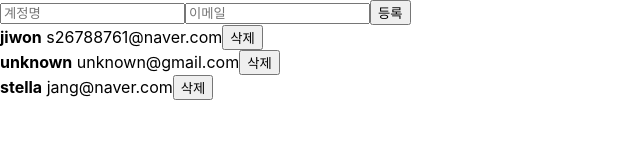
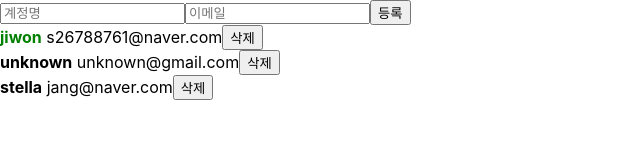
Before and after one commit to zwonlala/react_tutorial, a React (Create React App) app: page / in a window 1280 px wide. Shown: the top 160 px of the page, without its empty margins (0-640 px from the left). Built offline with nearby package versions, Linux system fonts and the light colour scheme.

Commit message:
16] 배열에 항목 수정하기 lecture 16 complete readme.md update

```diff
--- a/src/App.js
+++ b/src/App.js
@@ -27,17 +27,20 @@ function App() {
     {
       id: 1,
       username: 'jiwon',
-      email: 's26788761@naver.com'
+      email: 's26788761@naver.com',
+      active: true,
     },
     {
       id: 2,
       username: 'unknown',
-      email: 'unknown@gmail.com'
+      email: 'unknown@gmail.com',
+      active: false,
     },
     {
       id: 3,
       username: 'stella',
-      email: 'jang@naver.com'
+      email: 'jang@naver.com',
+      active: false,
     }
   ]);
 
@@ -63,6 +66,13 @@ function App() {
     setUsers(users.filter(user => user.id !== id));
   }
 
+  const onToggle = id => {
+    setUsers(users.map(
+        user => user.id === id
+        ? {...user, active: !user.active }
+        : user
+    ));
+  }
 
 
   return (
@@ -73,7 +83,7 @@ function App() {
         onChange={onChange}
         onCreate={onCreate}
       />
-      <UserList users={users} onRemove={onRemove}/>
+      <UserList users={users} onRemove={onRemove} onToggle={onToggle}/>
     </>
   );
 }
--- a/src/UserList.js
+++ b/src/UserList.js
@@ -1,21 +1,29 @@
 import React from 'react';
 
-function User( { user, onRemove }) {
-    const { username, email, id } = user;
+function User( { user, onRemove, onToggle }) {
+    const { username, email, id, active } = user;
     return (
         <div>
-            <b>{username}</b> <span>{email}</span>
+            <b style={{
+                color: active? 'green' : 'black',
+                cursor: 'pointer'
+            }}
+            onClick={() => onToggle(id)}>
+                {username}
+            </b>
+            &nbsp;
+            <span>{email}</span>
             <button onClick={() => onRemove(id)}>삭제</button>
         </div>
     );
 }
-function UserList({ users, onRemove }) {
+function UserList({ users, onRemove, onToggle }) {
 
     return (
         <div>
             {
                 users.map(
-                    user => <User user={user} key={user.id} onRemove={onRemove}/>
+                    user => <User user={user} key={user.id} onRemove={onRemove} onToggle={onToggle}/>
                 )
             }
         </div>
```
Also changed, not shown: 1 other file (tests, documents, lock files or other folders).
